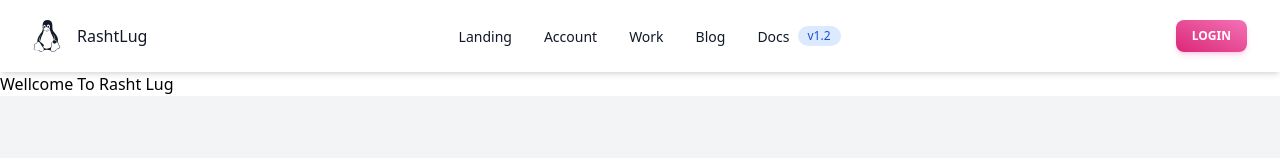
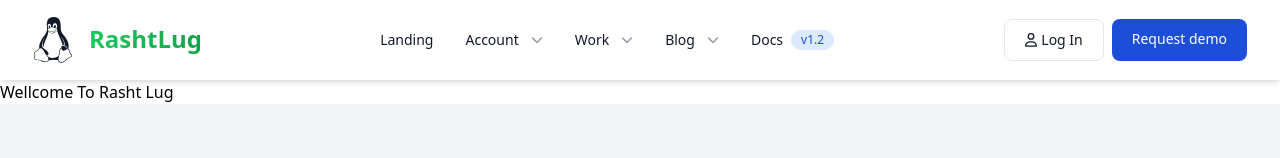
Before and after one commit to rashtlug/nuxt-rashtlug.ir, a Nuxt app: page / in a window 1280 px wide. Shown: the top 158 px of the page. Built offline with nearby package versions, Linux system fonts and the light colour scheme.

Commit message:
Complete Nav components to some extent

```diff
--- a/components/landing/header.vue
+++ b/components/landing/header.vue
@@ -2,16 +2,16 @@
     <nav class="sticky inset-0 z-10 block h-max w-full max-w-full rounded-none border border-white/80 bg-white bg-opacity-80 py-2 px-4 text-white shadow-md backdrop-blur-2xl backdrop-saturate-200 lg:px-8 lg:py-4">
         <div class="flex items-center justify-between text-gray-900">
             <div class="flex">
-                <font-awesome-icon class="w-7" :icon="['fab', 'linux']" />
+                <div><font-awesome-icon class="w-9 md:w-10" icon="fa-brands fa-linux" /></div>
                 <a
                 href="#"
-                class="ml-4 mr-4 block cursor-pointer py-1.5 font-sans text-base font-medium leading-relaxed text-inherit antialiased"
+                class="bg-gradient-to-r from-green-500  to-green-600 bg-clip-text text-transparent ml-4 mr-4 block cursor-pointer py-1.5 font-sans text-xl md:text-2xl font-bold leading-relaxed antialiased"
                 >
                 RashtLug
                 </a>
             </div>
 
-            <ul class="mr-8 hidden items-center gap-6 lg:flex">
+            <ul class="hidden items-center gap-6 lg:flex">
               <li class="block p-1 font-sans text-sm font-normal leading-normal text-inherit antialiased">
                   <a class="flex items-center" href="#">
                     Landing
@@ -19,36 +19,51 @@
               </li>
               <li class="block p-1 font-sans text-sm font-normal leading-normal text-inherit antialiased">
                   <a class="flex items-center" href="#">
-                    Account
+                    Account <span><font-awesome-icon class="w-3  ml-3 text-gray-400" icon="fa-solid fa-angle-down" /></span>
                   </a>
               </li>
               <li class="block p-1 font-sans text-sm font-normal leading-normal text-inherit antialiased">
                   <a class="flex items-center" href="#">
                     Work
+                    <span><font-awesome-icon class="w-3  ml-3 text-gray-400" icon="fa-solid fa-angle-down" /></span>
                   </a>
               </li>
               <li class="block p-1 font-sans text-sm font-normal leading-normal text-inherit antialiased">
-                  <a class="flex items-center" href="#">
+                  <a class="inline-flex items-center " href="#">
                     Blog
+                    <span><font-awesome-icon class="w-3  justify-center self-center items-center  ml-3 text-gray-400" icon="fa-solid fa-angle-down" /></span>
                   </a>
               </li>
 
               <li class="block p-1 font-sans text-sm font-normal leading-normal text-inherit antialiased">
-                  <a class="flex items-center" href="#">
+                  <a class="inline-flex items-center" href="#">
                     Docs <span class="bg-blue-100 ml-2 text-blue-700 text-xs font-medium mr-2 px-2.5 py-0.5 rounded-full">v1.2</span>
                   </a>
               </li>
             </ul>
-            <button
-            class="middle none center hidden rounded-lg bg-gradient-to-tr from-pink-600 to-pink-400 py-2 px-4 font-sans text-xs font-bold uppercase text-white shadow-md shadow-pink-500/20 transition-all hover:shadow-lg hover:shadow-pink-500/40 active:opacity-[0.85] disabled:pointer-events-none disabled:opacity-50 disabled:shadow-none lg:inline-block"
-            type="button"
-            data-ripple-light="true"
-            >
-            <span>LogIn</span>
-            </button>
+
+
+            <div class="flex">
+                <button
+                type="button"
+                class="py-2.5 hidden md:inline-flex px-5 mr-2 text-sm font-medium text-gray-900 focus:outline-none bg-white rounded-lg border border-gray-200 hover:bg-gray-100 hover:text-blue-700 focus:z-10 focus:ring-4">
+                    <span class="self-center"><font-awesome-icon class="w-3" icon="fa-regular fa-user" /></span>
+                    <span class="ml-1">Log In</span>
+                </button>
+
+                <button
+                type="button"
+                class="px-5 py-2.5 hidden md:inline-flex text-sm font-medium text-white bg-blue-700 hover:bg-blue-800 focus:ring-4 focus:outline-none focus:ring-blue-300 rounded-lg text-center">
+                    Request demo
+                </button>
+
+            </div>
+
+
             <button
             class="middle none relative ml-auto h-6 max-h-[40px] w-6 max-w-[40px] rounded-lg text-center font-sans text-xs font-medium uppercase text-blue-gray-500 transition-all hover:bg-transparent focus:bg-transparent active:bg-transparent disabled:pointer-events-none disabled:opacity-50 disabled:shadow-none lg:hidden"
             data-collapse-target="sticky-navar"
+            @click="Collapse"
             >
             <span class="absolute top-1/2 left-1/2 -translate-y-1/2 -translate-x-1/2 transform">
                 <svg
@@ -68,26 +83,27 @@
             </button>
         </div>
         <div
-            class="block h-0 w-full basis-full overflow-hidden text-blue-gray-900 transition-all duration-300 ease-in lg:hidden"
+            class="block w-full basis-full overflow-hidden transition-all duration-300 ease-in lg:hidden"
             data-collapse="sticky-navar"
+            :class="height"
         >
-            <ul class="mt-2 mb-4 flex flex-col gap-2 pb-2">
+            <ul class="mt-2 mb-4 flex flex-col gap-2 text-gray-800 pb-2">
             <li class="block p-1 font-sans text-sm font-normal leading-normal text-inherit antialiased">
                 <a class="flex items-center" href="#">
                 Landing
                 </a>
             </li>
-            <li class="block p-1 font-sans text-sm font-normal leading-normal text-inherit antialiased">
+            <li class="block p-1  font-sans text-sm font-normal leading-normal text-inherit antialiased">
                 <a class="flex items-center" href="#">
                 Account
                 </a>
             </li>
-            <li class="block p-1 font-sans text-sm font-normal leading-normal text-inherit antialiased">
+            <li class="block p-1  font-sans text-sm font-normal leading-normal text-inherit antialiased">
                 <a class="flex items-center" href="#">
                 Work
                 </a>
             </li>
-            <li class="block p-1 font-sans text-sm font-normal leading-normal text-inherit antialiased">
+            <li class="block p-1   font-sans text-sm font-normal leading-normal text-inherit antialiased">
                 <a class="flex items-center" href="#">
                 Blog
                 </a>
@@ -107,9 +123,18 @@
             </ul>
         </div>
     </nav>
+
 </template>
 
 <script setup>
+    import { ref } from 'vue'
+
+    const height = ref('h-0');
+
+    const Collapse = () => {
+        height.value = height.value == 'h-0' ? '' : 'h-0';
+
+    }
 
 </script>
 
```
Also changed, not shown: plugins/font-awesome.ts (+8 -2 lines), 1 other file (tests, documents, lock files or other folders).
